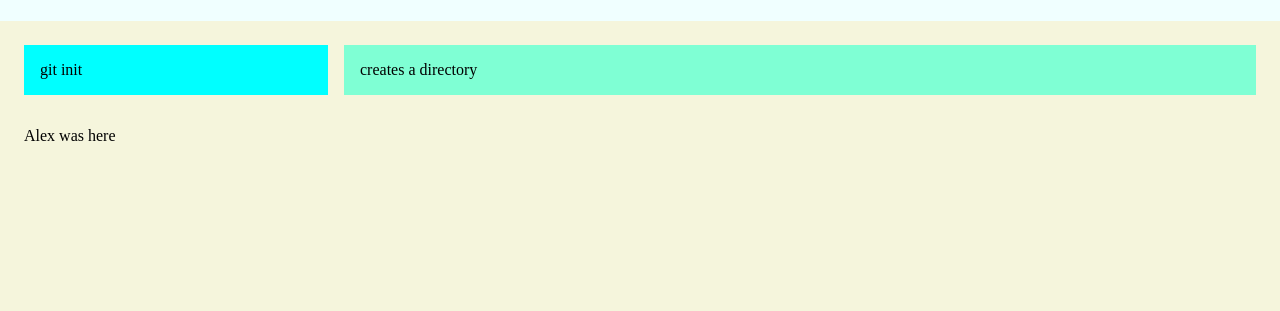
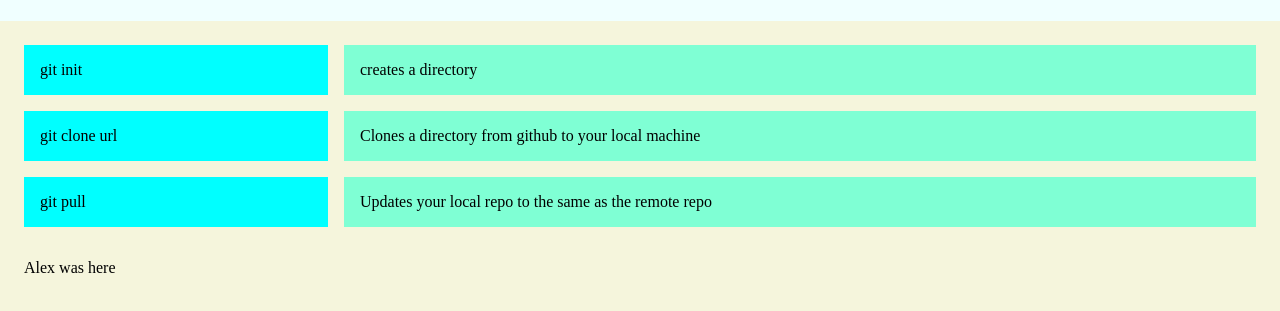
Before and after one commit to PriyeshIllam/version-control, a plain HTML site: page index.html in a window 1280 px wide. Shown: the part 67-378 px from the top of the page. Drawn offline with Linux system fonts and the light colour scheme.

Commit message:
added some information about clone, pull

```diff
--- a/index.html
+++ b/index.html
@@ -15,6 +15,10 @@
     <main class="git-commands">
         <div class="git-commands__command">git init</div>
         <div class="git-commands__effect">creates a directory</div>
+        <div class="git-commands__command">git clone url</div>
+        <div class="git-commands__effect">Clones a directory from github to your local machine</div>
+        <div class="git-commands__command">git pull</div>
+        <div class="git-commands__effect">Updates your local repo to the same as the remote repo</div>
         <div>
             <p>Alex was here</p>
         </div>
```
